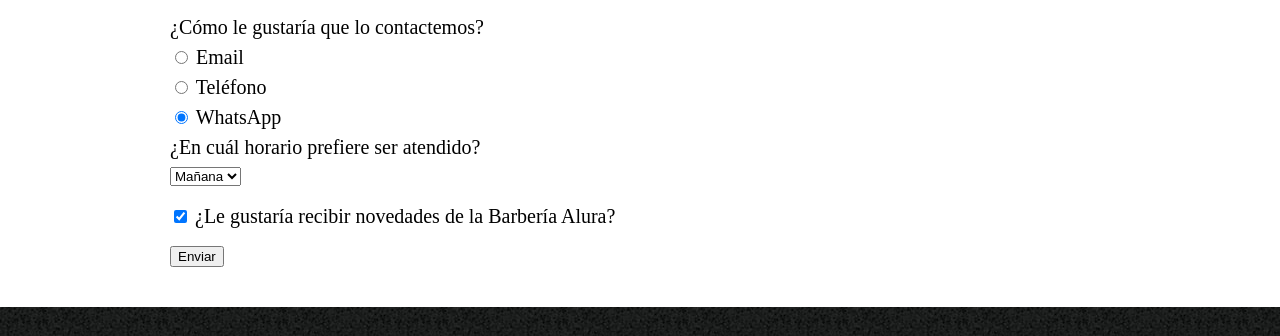
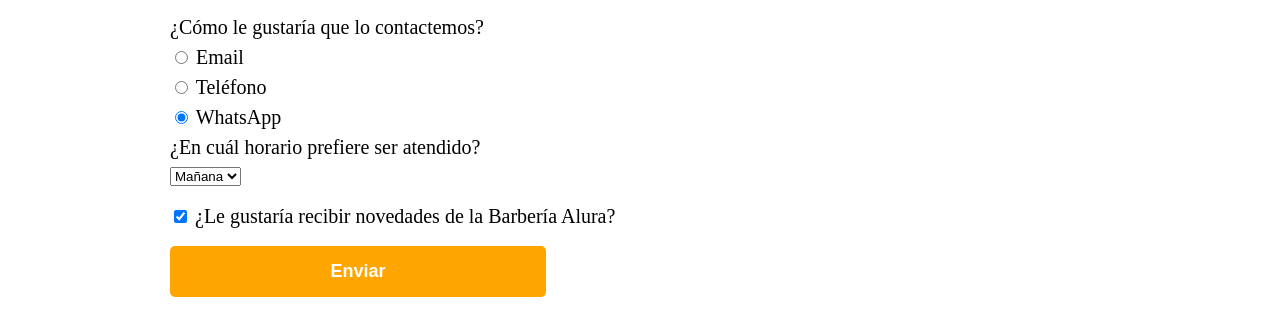
Before and after one commit to mauriicioreyes/one-html5-css3, a plain HTML site: page p3/contacto.html in a window 1280 px wide. Shown: the part 785-1121 px from the top of the page. Drawn offline with Linux system fonts and the light colour scheme.

Commit message:
Agrega estilos al botón del formulario

```diff
--- a/p2/style.css
+++ b/p2/style.css
@@ -118,3 +118,23 @@ form label, legend {
 .input-checkbox {
     margin: 20px 0;
 }
+
+.enviar {
+    width: 40%;
+    padding: 15px 0;
+    font-size: 18px;
+    font-weight: bold;
+    color: #FFFFFF;
+    background: orange;
+    border: none;
+    border-radius: 5px;
+    cursor: pointer;
+}
+
+.enviar:hover {
+    background: darkorange;
+    transition: 1s all;
+
+    transform: scale(1.2);
+
+}
--- a/p3/contacto.html
+++ b/p3/contacto.html
@@ -67,7 +67,7 @@
                     ¿Le gustaría recibir novedades de la Barbería Alura?
                 </label>
 
-                <input type="submit" value="Enviar"/>
+                <input type="submit" value="Enviar" class="enviar"/>
 
             </form>
         </main>
```
